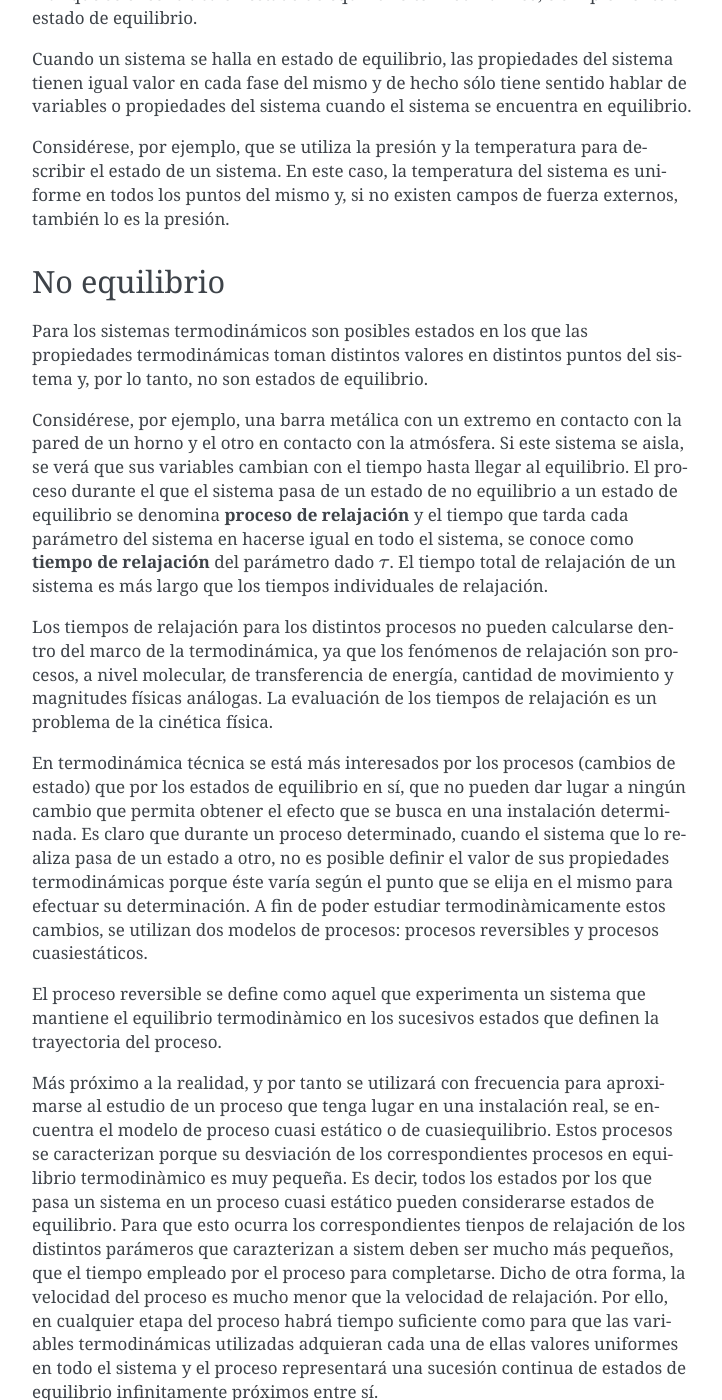
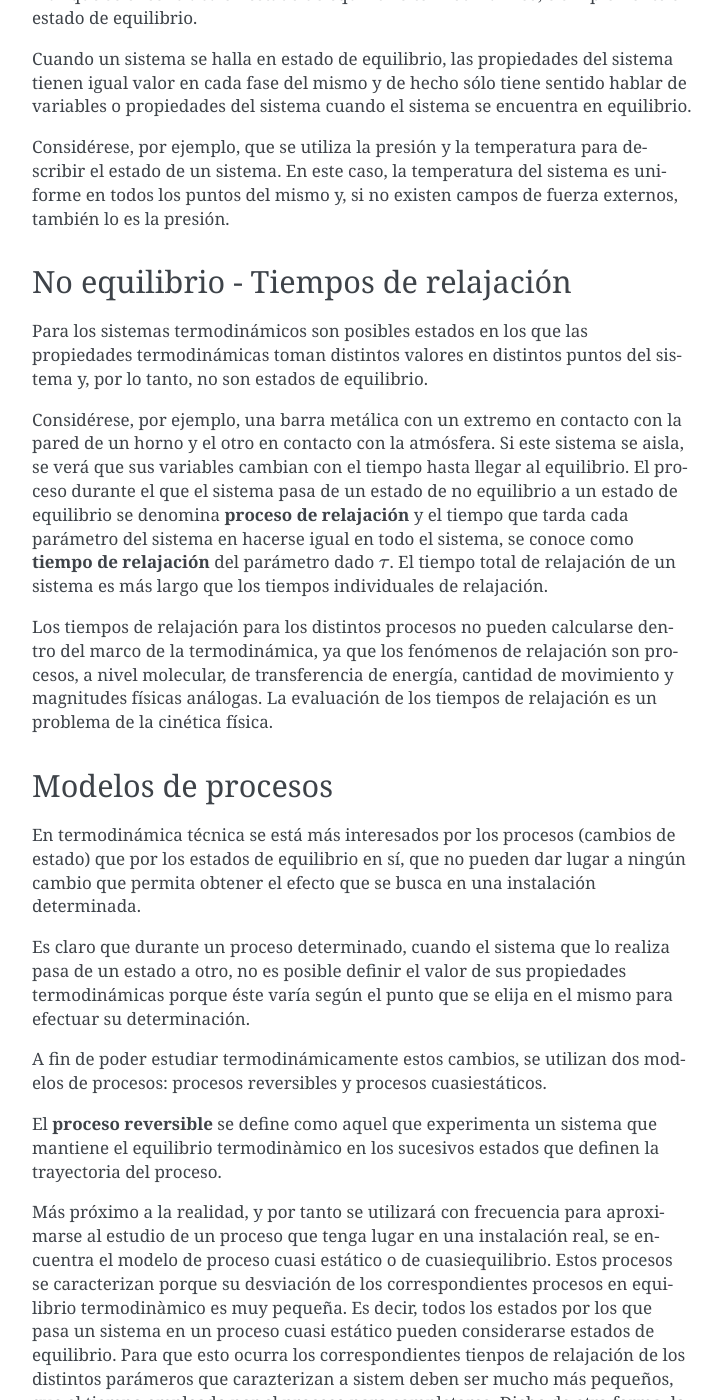
Before and after one commit to mantielero/termodinamica, a Sphinx documentation site: the page built from source/conceptos_equilibrio.rst, in a window 1280 px wide and 1400 px high, scrolled down 980 px. Shown: the whole window, without its empty margins (388-1110 px from the left). Built offline with Sphinx 7.4.7, drawn with Linux system fonts in a browser that asks for light colours; pages that are not in the unit, such as notebooks, are missing from menus; some of the changed text lies outside the part shown.

Commit message:
Update conceptos_equilibrio.rst

```diff
--- a/source/conceptos_equilibrio.rst
+++ b/source/conceptos_equilibrio.rst
@@ -29,8 +29,8 @@ Cuando un sistema se halla en estado de equilibrio, las propiedades del sistema
 Considérese, por ejemplo, que se utiliza la presión y la temperatura para describir el estado de un sistema. En este caso, la temperatura del sistema es uniforme en todos los puntos del mismo y, si no existen campos de fuerza externos, también lo es la presión.
 
 
-No equilibrio
--------------
+No equilibrio - Tiempos de relajación
+-------------------------------------
 
 Para los sistemas termodinámicos son posibles estados en los que las propiedades termodinámicas toman distintos valores en distintos puntos del sistema y, por lo tanto, no son estados de equilibrio.
 
@@ -38,9 +38,20 @@ Considérese, por ejemplo, una barra metálica con un extremo en contacto con la
 
 Los tiempos de relajación para los distintos procesos no pueden calcularse dentro del marco de la termodinámica, ya que los fenómenos de relajación son procesos, a nivel molecular, de transferencia de energía, cantidad de movimiento y magnitudes físicas análogas. La evaluación de los tiempos de relajación es un problema de la cinética física.
 
-En termodinámica técnica se está más interesados por los procesos (cambios de estado) que por los estados de equilibrio en sí, que no pueden dar lugar a ningún cambio que permita obtener el efecto que se busca en una instalación determinada. Es claro que durante un proceso determinado, cuando el sistema que lo realiza pasa de un estado a otro, no es posible definir el valor de sus propiedades termodinámicas porque éste varía según el punto que se elija en el mismo para efectuar su determinación. A fin de poder estudiar termodinàmicamente estos cambios, se utilizan dos modelos de procesos: procesos reversibles y procesos cuasiestáticos.
 
-El proceso reversible se define como aquel que experimenta un sistema que mantiene el equilibrio termodinàmico en los sucesivos estados que definen la trayectoria del proceso.
+Modelos de procesos
+-------------------
+
+En termodinámica técnica se está más interesados por los procesos (cambios de estado) que por los estados de equilibrio en sí, que no pueden dar lugar a ningún cambio que permita obtener el efecto que se busca en una instalación determinada.
+
+
+Es claro que durante un proceso determinado, cuando el sistema que lo realiza pasa de un estado a otro, no es posible definir el valor de sus propiedades termodinámicas porque éste varía según el punto que se elija en el mismo para efectuar su determinación.
+
+
+A fin de poder estudiar termodinámicamente estos cambios, se utilizan dos modelos de procesos: procesos reversibles y procesos cuasiestáticos.
+
+
+El **proceso reversible** se define como aquel que experimenta un sistema que mantiene el equilibrio termodinàmico en los sucesivos estados que definen la trayectoria del proceso.
 
 Más próximo a la realidad, y por tanto se utilizará con frecuencia para aproximarse al estudio de un proceso que tenga lugar en una instalación real, se encuentra el modelo de proceso cuasi estático o de cuasiequilibrio. Estos procesos se caracterizan porque su desviación de los correspondientes procesos en equilibrio termodinàmico es muy pequeña. Es decir, todos los estados por los que pasa un sistema en un proceso cuasi estático pueden considerarse estados de equilibrio. Para que esto ocurra los correspondientes tienpos de relajación de los distintos parámeros que carazterizan a sistem deben ser mucho más pequeños, que el tiempo empleado por el proceso para completarse. Dicho de otra forma, la velocidad del proceso es mucho menor que la velocidad de relajación. Por ello, en cualquier etapa del proceso habrá tiempo suficiente como para que las variables termodinámicas utilizadas adquieran cada una de ellas valores uniformes en todo el sistema y el proceso representará una sucesión continua de estados de equilibrio infinitamente próximos entre sí.
 
```
